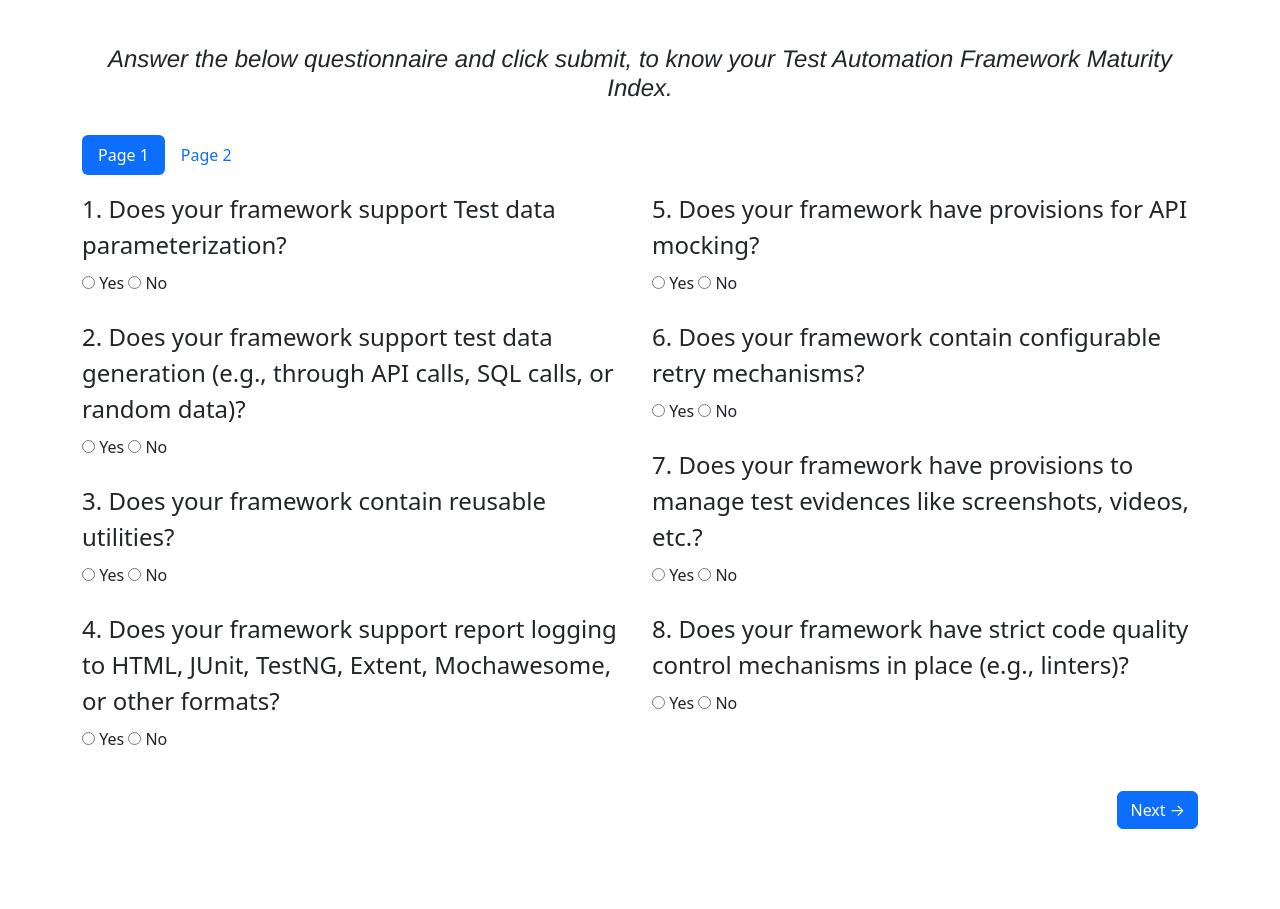
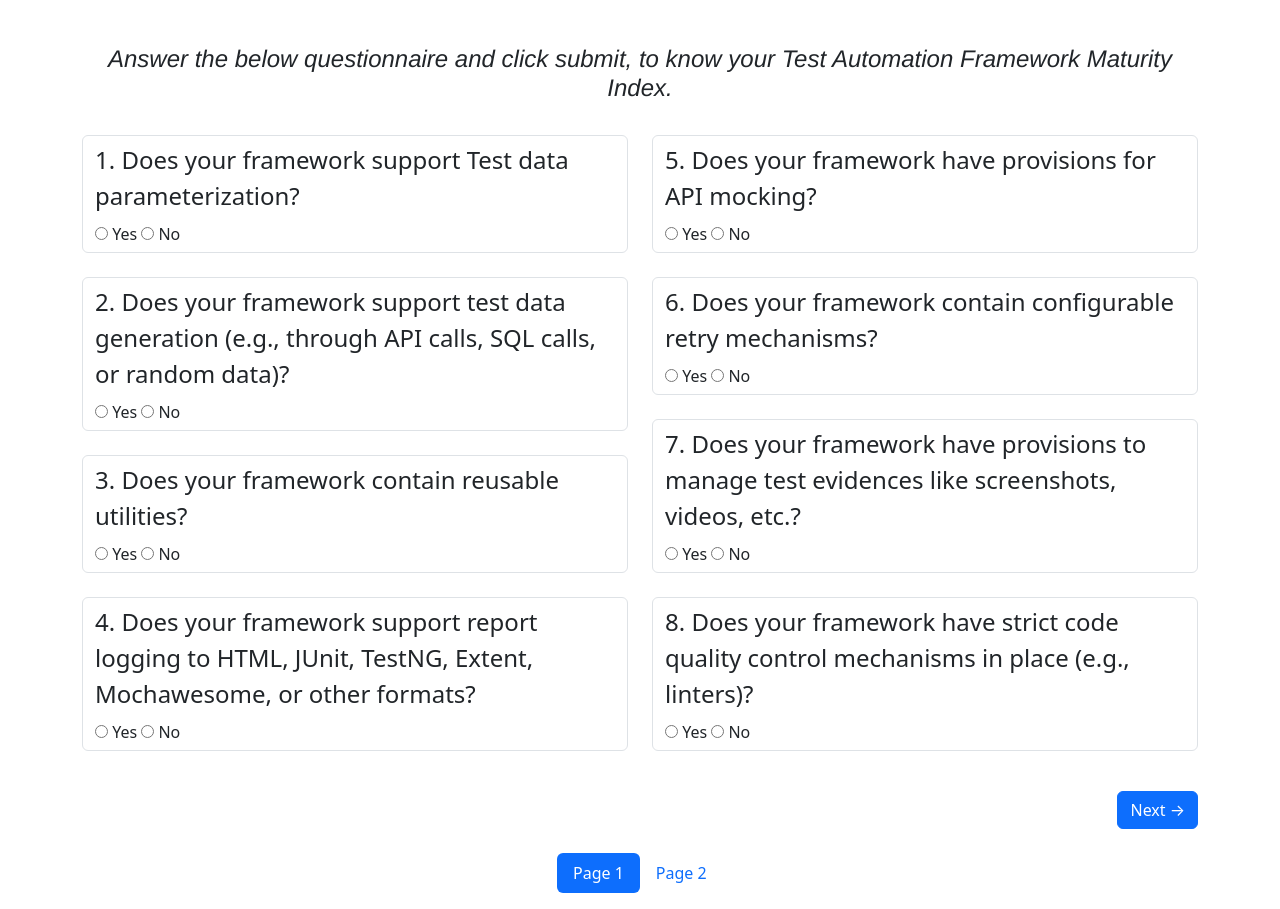
Before and after one commit to Velayutham87/tafmIndex, a website: page index.html in a window 1280 px wide. Shown: the part 177-1086 px from the top of the page. Before the commit the page ends 1006 px from the top, so only its background shows below. Drawn offline with nearby package versions, Linux system fonts and the light colour scheme.

Commit message:
Styling Change

```diff
--- a/index.html
+++ b/index.html
@@ -18,17 +18,6 @@
     <br>
     <h4>Answer the below questionnaire and click submit, to know your Test Automation Framework Maturity Index.</h4>
     <br>
-
-    <!-- Add Progress Indicator -->
-    <ul class="nav nav-pills mb-3" id="pills-tab" role="tablist">
-      <li class="nav-item" role="presentation">
-        <button class="nav-link active" id="pills-page1-tab" data-bs-toggle="pill" data-bs-target="#pills-page1" type="button" role="tab">Page 1</button>
-      </li>
-      <li class="nav-item" role="presentation">
-        <button class="nav-link" id="pills-page2-tab" data-bs-toggle="pill" data-bs-target="#pills-page2" type="button" role="tab">Page 2</button>
-      </li>
-    </ul>
-
     <form action="/submit" method="post">
       <div class="tab-content" id="pills-tabContent">
         <!-- Page 1 -->
@@ -37,14 +26,14 @@
             <!-- Left Column - Questions 1-4 -->
             <div class="col-md-6">
               <!-- Question 1 -->
-              <fieldset>
+              <fieldset class="form-control">
                 <legend>1. Does your framework support Test data parameterization?</legend>
                 <label for="q1-yes"><input id="q1-yes" type="radio" class="tdmc" name="q1" value="8" required /> Yes</label>
                 <label for="q1-no"><input id="q1-no" type="radio" class="tdmc" name="q1" value="0" required /> No</label>
               </fieldset>
               <br>
               <!-- Question 2 -->
-              <fieldset>
+              <fieldset class="form-control">
                 <legend>2. Does your framework support test data generation (e.g., through API calls, SQL calls, or random
                   data)?</legend>
                 <label for="q2-yes"><input id="q2-yes" type="radio" class="tdmc" name="q2" value="6" required /> Yes</label>
@@ -52,14 +41,14 @@
               </fieldset>
               <br>
               <!-- Question 3 -->
-              <fieldset>
+              <fieldset class="form-control">
                 <legend>3. Does your framework contain reusable utilities?</legend>
                 <label for="q3-yes"><input id="q3-yes" type="radio" class="tdc" name="q3" value="8" required /> Yes</label>
                 <label for="q3-no"><input id="q3-no" type="radio" class="tdc" name="q3" value="0" required /> No</label>
               </fieldset>
               <br>
               <!-- Question 4 -->
-              <fieldset>
+              <fieldset class="form-control">
                 <legend>4. Does your framework support report logging to HTML, JUnit, TestNG, Extent, Mochawesome, or other
                   formats?</legend>
                 <label for="q4-yes"><input id="q4-yes" type="radio" class="trc" name="q4" value="8" required /> Yes</label>
@@ -70,28 +59,28 @@
             <!-- Right Column - Questions 5-8 -->
             <div class="col-md-6">
               <!-- Question 5 -->
-              <fieldset>
+              <fieldset class="form-control">
                 <legend>5. Does your framework have provisions for API mocking?</legend>
                 <label for="q5-yes"><input id="q5-yes" type="radio" class="tdc" name="q5" value="3" required /> Yes</label>
                 <label for="q5-no"><input id="q5-no" type="radio" class="tdc" name="q5" value="0" required /> No</label>
               </fieldset>
               <br>
               <!-- Question 6 -->
-              <fieldset>
+              <fieldset class="form-control">
                 <legend>6. Does your framework contain configurable retry mechanisms?</legend>
                 <label for="q6-yes"><input id="q6-yes" type="radio" class="tdc" name="q6" value="3" required /> Yes</label>
                 <label for="q6-no"><input id="q6-no" type="radio" class="tdc" name="q6" value="0" required /> No</label>
               </fieldset>
               <br>
               <!-- Question 7 -->
-              <fieldset>
+              <fieldset class="form-control">
                 <legend>7. Does your framework have provisions to manage test evidences like screenshots, videos, etc.?</legend>
                 <label for="q7-yes"><input id="q7-yes" type="radio" class="trc" name="q7" value="8" required /> Yes</label>
                 <label for="q7-no"><input id="q7-no" type="radio" class="trc" name="q7" value="0" required /> No</label>
               </fieldset>
               <br>
               <!-- Question 8 -->
-              <fieldset>
+              <fieldset class="form-control">
                 <legend>8. Does your framework have strict code quality control mechanisms in place (e.g., linters)?</legend>
                 <label for="q8-yes"><input id="q8-yes" type="radio" class="tdc" name="q8" value="8" required /> Yes</label>
                 <label for="q8-no"><input id="q8-no" type="radio" class="tdc" name="q8" value="0" required /> No</label>
@@ -111,28 +100,28 @@
             <!-- Left Column - Questions 9-12 -->
             <div class="col-md-6">
               <!-- Question 9 -->
-              <fieldset>
+              <fieldset class="form-control">
                 <legend>9. Does your framework have provisions to encrypt credentials?</legend>
                 <label for="q9-yes"><input id="q9-yes" type="radio" class="tdc" name="q9" value="8" required /> Yes</label>
                 <label for="q9-no"><input id="q9-no" type="radio" class="tdc" name="q9" value="0" required /> No</label>
               </fieldset>
               <br>
               <!-- Question 10 -->
-              <fieldset>
+              <fieldset class="form-control">
                 <legend>10. Is your framework configurable to handle multiple environments on the fly?</legend>
                 <label for="q10-yes"><input id="q10-yes" type="radio" class="tec" name="q10" value="8" required /> Yes</label>
                 <label for="q10-no"><input id="q10-no" type="radio" class="tec" name="q10" value="0" required /> No</label>
               </fieldset>
               <br>
               <!-- Question 11 -->
-              <fieldset>
+              <fieldset class="form-control">
                 <legend>11. Do you version control your test automation code (e.g., GitHub, Bitbucket, etc.)?</legend>
                 <label for="q11-yes"><input id="q11-yes" type="radio" class="tdc" name="q11" value="8" required /> Yes</label>
                 <label for="q11-no"><input id="q11-no" type="radio" class="tdc" name="q11" value="0" required /> No</label>
               </fieldset>
               <br>
               <!-- Question 12 -->
-              <fieldset>
+              <fieldset class="form-control">
                 <legend>12. Is your framework configurable to handle cross-browser testing on the fly?</legend>
                 <label for="q12-yes"><input id="q12-yes" type="radio" class="tec" name="q12" value="6" required /> Yes</label>
                 <label for="q12-no"><input id="q12-no" type="radio" class="tec" name="q12" value="0" required /> No</label>
@@ -142,28 +131,28 @@
             <!-- Right Column - Questions 13-16 -->
             <div class="col-md-6">
               <!-- Question 13 -->
-              <fieldset>
+              <fieldset class="form-control">
                 <legend>13. Is your framework capable of running on parallel agents without data interdependency?</legend>
                 <label for="q13-yes"><input id="q13-yes" type="radio" class="tec" name="q13" value="3" required /> Yes</label>
                 <label for="q13-no"><input id="q13-no" type="radio" class="tec" name="q13" value="0" required /> No</label>
               </fieldset>
               <br>
               <!-- Question 14 -->
-              <fieldset>
+              <fieldset class="form-control">
                 <legend>14. Is your framework CI/CD ready?</legend>
                 <label for="q14-yes"><input id="q14-yes" type="radio" class="tfic" name="q14" value="8" required /> Yes</label>
                 <label for="q14-no"><input id="q14-no" type="radio" class="tfic" name="q14" value="0" required /> No</label>
               </fieldset>
               <br>
               <!-- Question 15 -->
-              <fieldset>
+              <fieldset class="form-control">
                 <legend>15. Do you have detailed documentation of your framework?</legend>
                 <label for="q15-yes"><input id="q15-yes" type="radio" class="tfic" name="q15" value="4" required /> Yes</label>
                 <label for="q15-no"><input id="q15-no" type="radio" class="tfic" name="q15" value="0" required /> No</label>
               </fieldset>
               <br>
               <!-- Question 16 -->
-              <fieldset>
+              <fieldset class="form-control">
                 <legend>16. Does your framework have self-healing capability?</legend>
                 <label for="q16-yes"><input id="q16-yes" type="radio" class="tfic" name="q16" value="3" required /> Yes</label>
                 <label for="q16-no"><input id="q16-no" type="radio" class="tfic" name="q16" value="0" required /> No</label>
@@ -182,6 +171,24 @@
         </div>
       </div>
     </form>
+    <br>
+    <!-- Add Progress Indicator -->
+    <div class="row">
+      <div class="col-2 offset-5">
+        <ul class="nav nav-pills mb-3" id="pills-tab" role="tablist">
+          <li class="nav-item" role="presentation">
+            <button class="nav-link active" id="pills-page1-tab" data-bs-toggle="pill" data-bs-target="#pills-page1"
+              type="button" role="tab">Page 1</button>
+          </li>
+          <li class="nav-item" role="presentation">
+            <button class="nav-link" id="pills-page2-tab" data-bs-toggle="pill" data-bs-target="#pills-page2" type="button"
+              role="tab">Page 2</button>
+          </li>
+        </ul>
+      </div>
+
+    </div>
+
   </div>
 
   <div class="modal fade" id="tafmIndexModal" tabindex="-1" aria-labelledby="tafmIndexModalLabel" aria-hidden="true">
```
